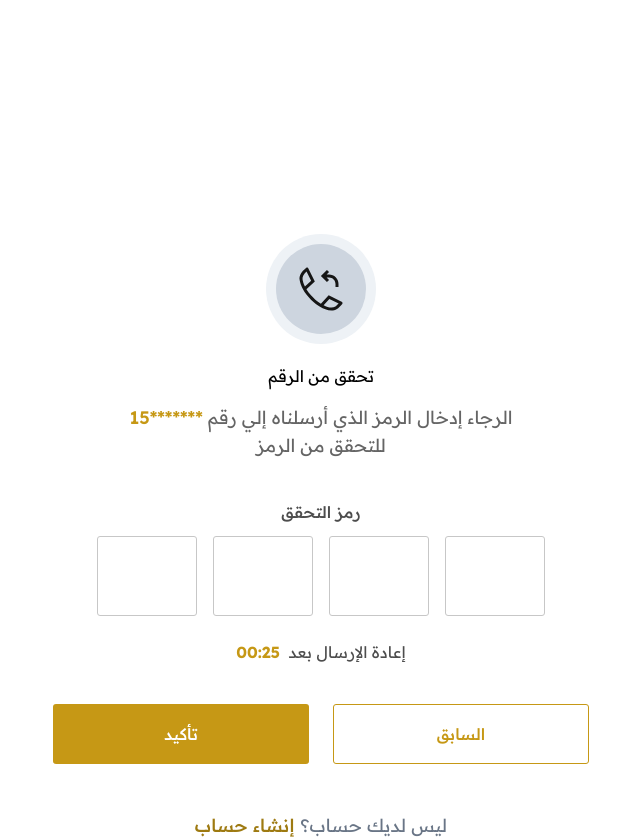
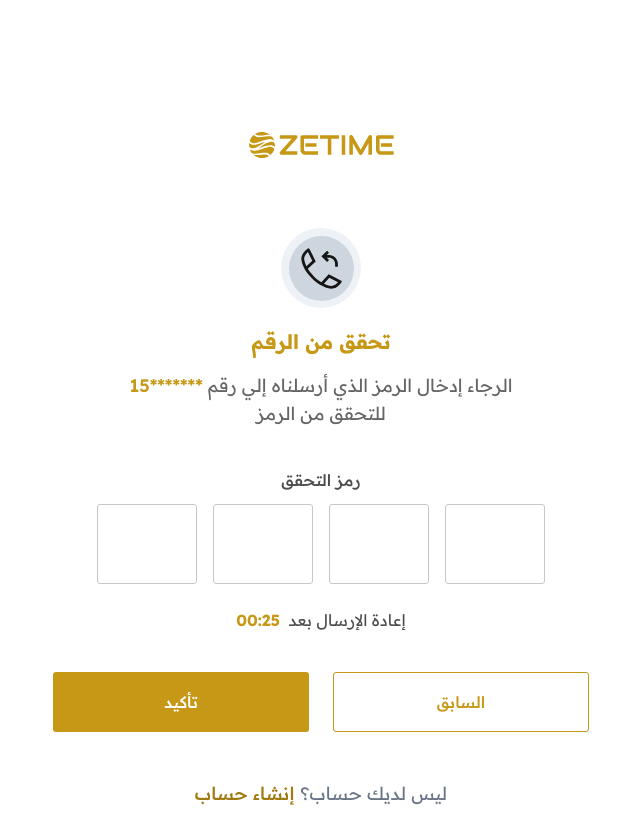
Before and after one commit to PassantYasser/ZE-dashboard, a Next.js app: page /Auth/Login/VerifyNumber in a window 1280 px wide. Shown: the whole page, without its empty margins (319-959 px from the left). After the commit the page ends 808 px from the top, so only its background shows below. Built offline with nearby package versions, Linux system fonts and the light colour scheme.

Commit message:
feat: enhance VerifyNumber page layout with responsive design adjustments and improved logo display

```diff
--- a/src/app/Auth/Login/VerifyNumber/page.jsx
+++ b/src/app/Auth/Login/VerifyNumber/page.jsx
@@ -49,17 +49,22 @@ function VerifyNumberpage() {
       <>
 
       <div className='p-8 flex justify-between gap-8 h-screen  '>
-        <section className='w-full mt-50.5 '>
+        <section className='w-full mt-25 lg1340:mt-50.5 '>
+          {/* 📱Tablet screen only */}
+          <div className="lg1340:hidden flex justify-center gap-1 mb-17.5 lg1340:mb-20">
+            <img src="/images/LogoText.svg" alt="" />
+            <img src="/images/Logo.svg" alt="" />
+          </div>
+
           {/* logo */}
-          <div className='w-27.5 h-27.5 bg-[#EEF2F6] rounded-[100px] flex justify-center items-center mx-auto mb-5'>
-            <p className='w-22.5 h-22.5 bg-[#CDD5DF] rounded-[100px] flex justify-center items-center '>
+          <div className='WHLogA bg-[#EEF2F6] rounded-[100px] flex justify-center items-center mx-auto mb-5'>
+            <p className='WHLogB bg-[#CDD5DF] rounded-[100px] flex justify-center items-center '>
             <img src="/images/icons/call-received.svg" className='p-2.5' alt="" />
             </p>
           </div>
 
           <div className='flex flex-col items-center '>
-            <p>{t('Verify number')}</p>
-            {/* <p>{t('Please enter the code we sent to your number.')} <span>*******15</span> {t('To verify the code')}</p> */}
+            <p className='text-[#C69815] text-xl font-bold'>{t('Verify number')}</p>
             <p className="text-center text-lg text-[#656565] mt-4 w-[400px]">
             {t("Please enter the code we sent to your number.")}
               <span className="font-semibold text-[#C69815]"> *******15 </span>
@@ -109,6 +114,7 @@ function VerifyNumberpage() {
             <PreviousBtn path='../Login/ForgetPassword' className='w-64'  />
             <ConfirmationBtn path='../Login/CreateNewPassword' className='w-64' />
           </div>
+
           <p className='flex justify-center gap-1.5'>
             <span className='text-[#697586] text-lg font-normal'>{t('Dont have an account?')}</span>
             <span className='text-[#9E7A11] text-lg font-medium'>{t('Create an account')}</span>
--- a/src/app/globals.css
+++ b/src/app/globals.css
@@ -20,16 +20,19 @@ body {
 
 
 /* 📱 Tablet */
-@media (min-width: 601px) and (max-width: 1339px) {
+@media(max-width: 1339px) {
   .fontSizeA{
     font-size:14px ;
   };
-  /* .fontSizeB{
-    font-size:16px;
-  };
-  .fontSizeC{
-    font-size:32px;
-  } */
+  .WHLogA{
+    width: 80px;
+    height: 80px;
+  }
+  .WHLogB{
+    width: 65px;
+    height: 65px;
+  }
+
 }
 
 
@@ -38,10 +41,13 @@ body {
   .fontSizeA{
     font-size:16px;
   };
-  /* .fontSizeB{
-    font-size: 24px;
-  };
-  .fontSizeC{
-    font-size:32px;
-  } */
+  .WHLogA{
+    width: 110px;
+    height: 110px;
+  }
+  .WHLogB{
+    width: 90px;
+    height: 90px;
+  }
+
 }
```
